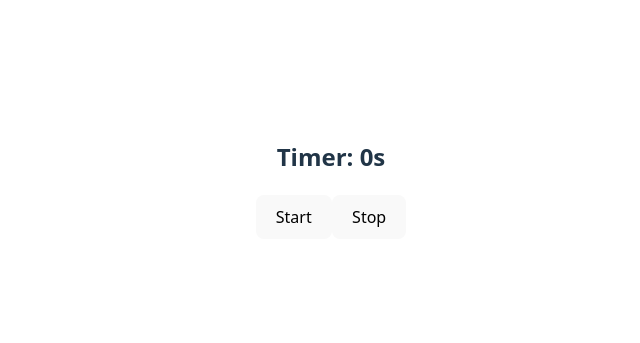
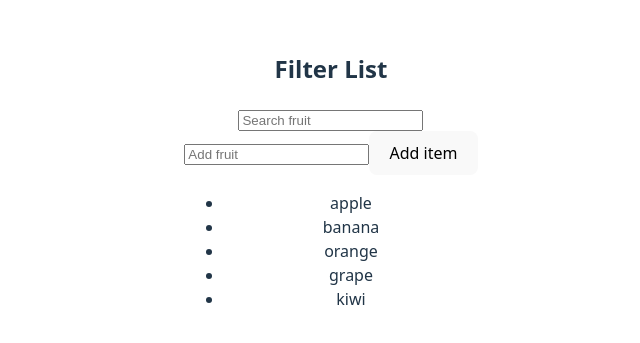
Before and after one commit to nhatnguyen-agilityio/react-training, a React (Vite) app in the folder my-example-app/: page / in a window 1280 px wide. Shown: the part 221-564 px from the top of the page, without its empty margins (309-949 px from the left). Built offline with nearby package versions, Linux system fonts and the light colour scheme.

Commit message:
feat(): create example with useMemo

```diff
--- a/my-example-app/src/App.tsx
+++ b/my-example-app/src/App.tsx
@@ -18,6 +18,7 @@ import Count from './components/CheckCount/Count'
 import Counter from './components/Counter'
 import InputFocus from './components/InputFocus'
 import Timer from './components/Timer'
+import FilterList from './components/FilterList'
 
 const user = {
   name: 'John Doe',
@@ -49,7 +50,8 @@ function App() {
     {/* <CountInformation /> */}
     {/* <Counter /> */}
     {/* <InputFocus /> */}
-    <Timer />
+    {/* <Timer /> */}
+    <FilterList />
     </>
   )
 }
--- /dev/null
+++ b/my-example-app/src/components/FilterList/index.tsx
@@ -0,0 +1,27 @@
+import { useMemo, useState } from "react";
+
+const items = ["apple", "banana", "orange", "grape", "kiwi"];
+
+export default function FilterList() {
+  const [search, setSearch] = useState("");
+  const [newItem, setNewItem] = useState("");
+  const [listItems, setListItems] = useState(items);
+  const searchItems = useMemo(() => {
+    return listItems.filter((item) => item.toLowerCase().includes(search.toLowerCase()));
+  }, [search, listItems]);
+
+  return (
+    <div>
+      <h2>Filter List</h2>
+      <input type="text" placeholder="Search fruit" onChange={(e) => setSearch(e.target.value)} />
+      <br />
+      <input type="text" placeholder="Add fruit" value={newItem} onChange={(e) => setNewItem(e.target.value)} />
+      <button onClick={() => setListItems([...listItems, newItem])}>Add item</button>
+      <ul>
+        {searchItems.map((item) => (
+          <li key={item}>{item}</li>
+        ))}
+      </ul>
+    </div>
+  );
+}
```
